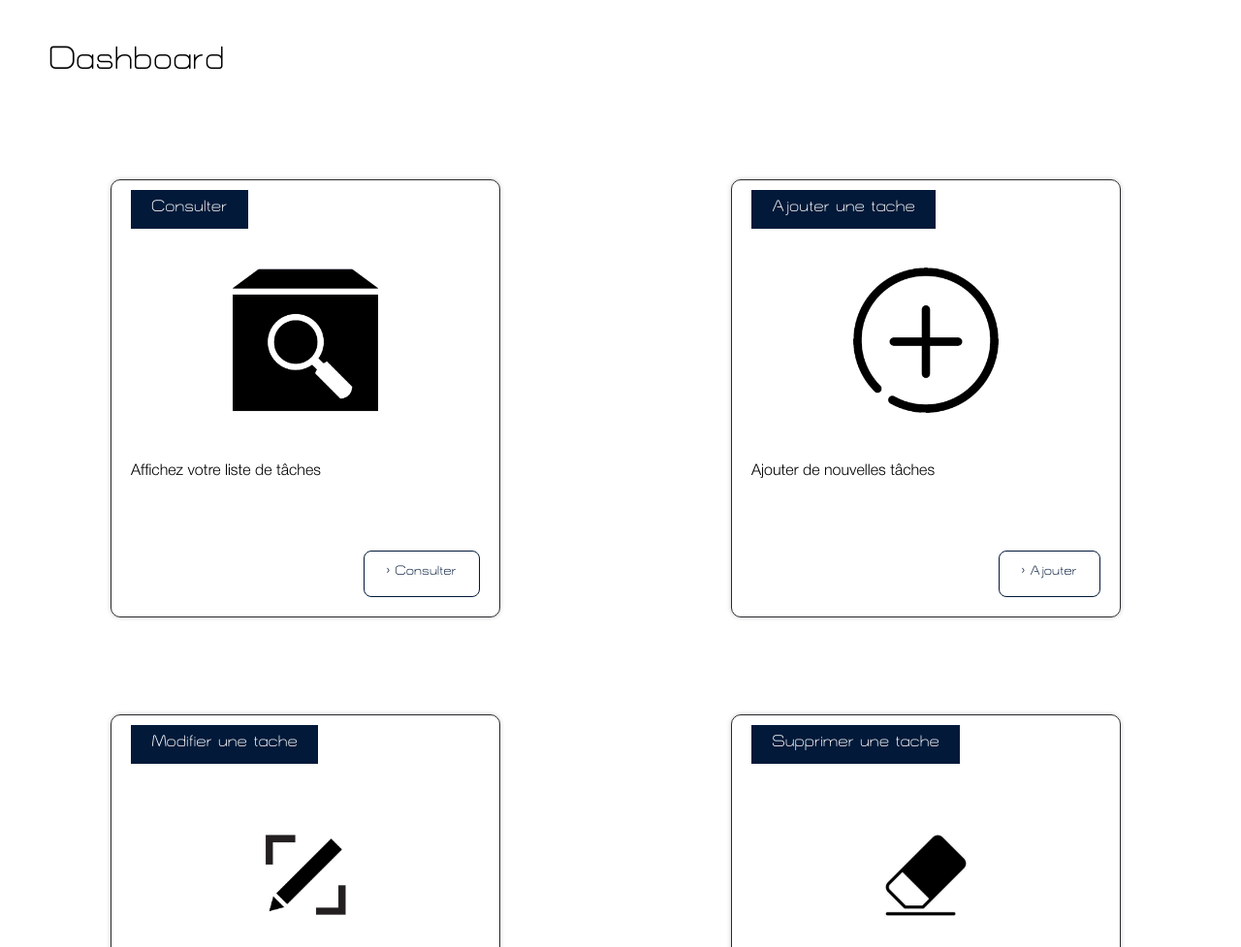
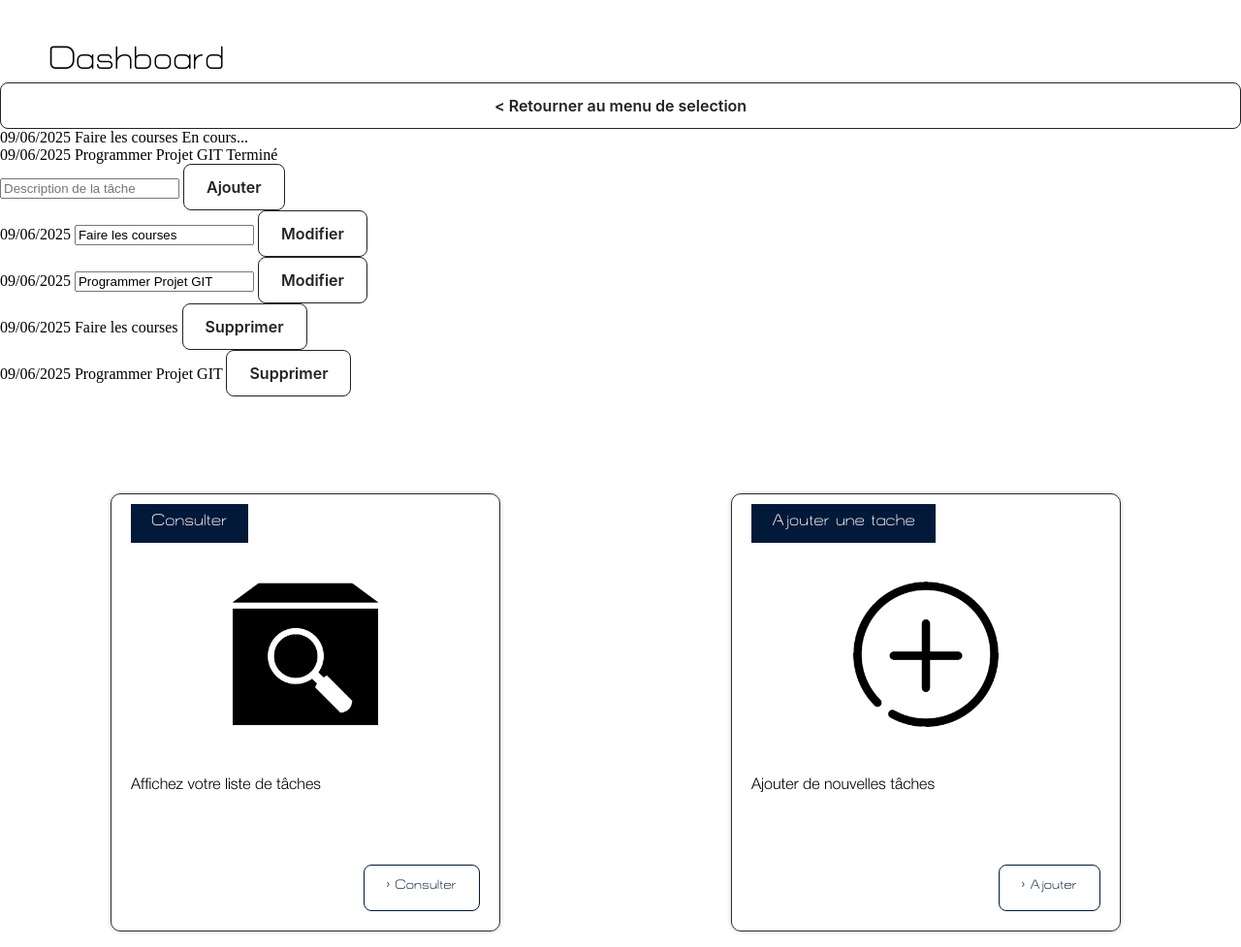
Before and after one commit to abdourahim00/todo_list, a PHP site: page / in a window 1280 px wide. Shown: the part 731-1708 px from the top of the page at 97% size. Run offline with PHP 8.4, Linux system fonts and the light colour scheme.

Commit message:
Modification de Index.php pour l'ajout des interfaces consulter tache, Ajouter tache, Modifier tache et Supprimer tache

```diff
--- a/backend/index.php
+++ b/backend/index.php
@@ -88,8 +88,111 @@
     </div>
     <div class="p2" id="dashboard_view">
         <span class="p0">Dashboard</span>
+        <button class="return btn_t1">< Retourner au menu de selection</button>
+        <div class="consulter_ctn">
+            <div class="task">
+                <span id="date"> 09/06/2025   </span>
+                <span id="status_round" class="pending"></span>
 
-        <div class="p1">
+                <span id="todo"> Faire les courses </span>
+                <span id="status_txt" class="pending">En cours...</span>
+
+
+
+
+
+            </div>
+
+            <div class="task">
+                <span id="date"> 09/06/2025   </span>
+                <span id="status_round" class="done"></span>
+
+                <span id="todo"> Programmer Projet GIT </span>
+                <span id="status_txt" class="done">Terminé</span>
+
+
+
+
+
+            </div>
+
+
+        </div>
+
+        <div class="ajouter_ctn">
+            <input class="add_input" placeholder="Description de la tâche">
+            <button class="add_btn btn_t1">Ajouter</button>
+        </div>
+
+
+         <div class="modifier_ctn">
+            <div class="task">
+                <span id="date"> 09/06/2025   </span>
+                <span id="status_round" class="pending"></span>
+
+                <input id="todo" value="Faire les courses ">
+                <button class="modifier btn_t1">Modifier</button>
+
+
+
+
+
+
+            </div>
+
+            <div class="task">
+                <span id="date"> 09/06/2025   </span>
+                <span id="status_round" class="done"></span>
+
+                <input id="todo" value="Programmer Projet GIT ">
+                <button class="modifier btn_t1">Modifier</button>
+
+
+
+
+
+
+            </div>
+
+
+        </div>
+
+
+
+
+
+        <div class="supprimer_ctn">
+            <div class="task">
+                <span id="date"> 09/06/2025   </span>
+                <span id="status_round" class="pending"></span>
+
+                <span id="todo"> Faire les courses </span>
+                <button class="supprimer btn_t1">Supprimer</button>
+
+
+
+
+
+            </div>
+
+            <div class="task">
+                <span id="date"> 09/06/2025   </span>
+                <span id="status_round" class="done"></span>
+
+                <span id="todo"> Programmer Projet GIT </span>
+                <button class="supprimer btn_t1">Supprimer</button>
+
+
+
+
+
+
+            </div>
+
+
+        </div>
+
+        <div class="p1" >
             <div class="ctn" id="consulter">
                 <span class="p0">Consulter</span>
 
```
